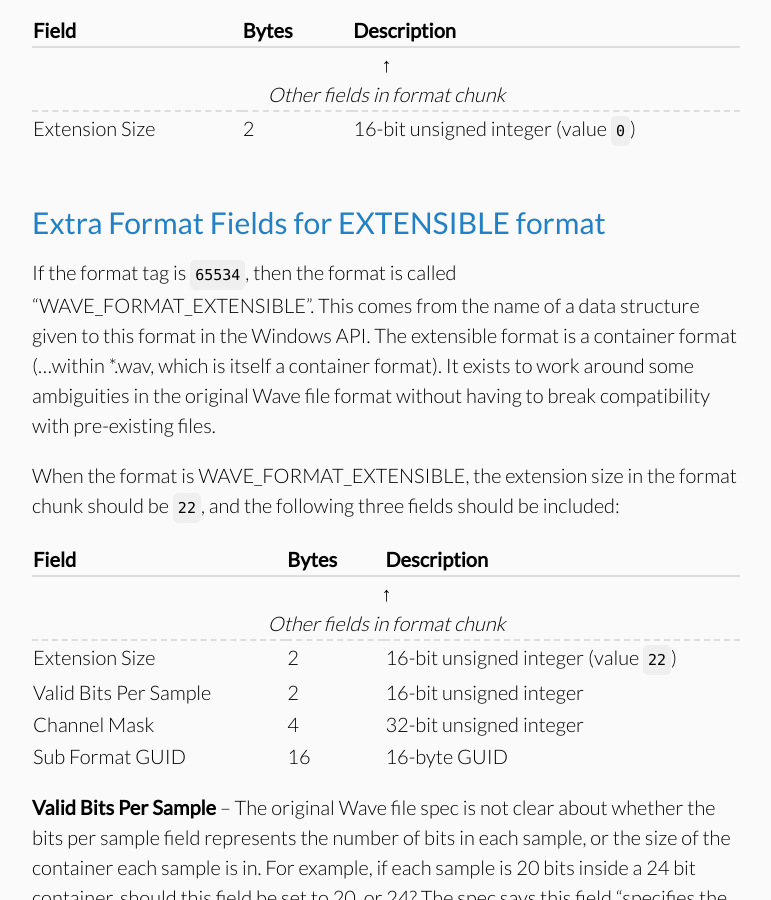
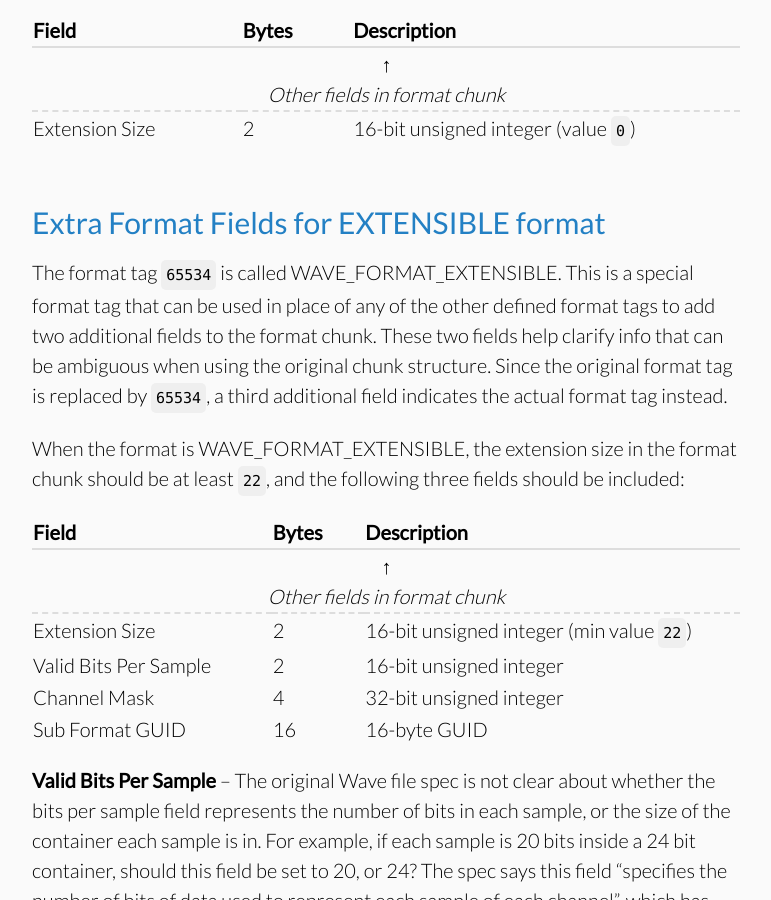
Before and after one commit to jstrait/wavefile, a Jekyll site: the page built from how_wave_files_work.html, in a window 1280 px wide and 900 px high, scrolled down 6859 px. Shown: the whole window, without its empty margins (254-1025 px from the left). Built offline with Jekyll 4.4.1, drawn with Linux system fonts in a browser that asks for light colours; some web fonts are replaced; some of the changed text lies outside the part shown.

Commit message:
Improving description of WAVE_FORMAT_EXTENSIBLE
The new description seems more clear, and fixes a few inaccurate
statements. In particular, that WAVE_FORMAT_EXTENSIBLE is the name
of a Windows API data structure (it's a format tag), that it's a
container format, and that the extension size must be 22.

```diff
--- a/how_wave_files_work.html
+++ b/how_wave_files_work.html
@@ -230,8 +230,8 @@ and Data Specifications 1.0, August 1991</a></li>
   </div>
 
   <h2>Extra Format Fields for EXTENSIBLE format</h2>
-  <p>If the format tag is <code>65534</code>, then the format is called &ldquo;WAVE_FORMAT_EXTENSIBLE&rdquo;. This comes from the name of a data structure given to this format in the Windows API. The extensible format is a container format (&hellip;within *.wav, which is itself a container format). It exists to work around some ambiguities in the original Wave file format without having to break compatibility with pre-existing files.</p>
-  <p>When the format is WAVE_FORMAT_EXTENSIBLE, the extension size in the format chunk should be <code>22</code>, and the following three fields should be included:</p>
+  <p>The format tag <code>65534</code> is called WAVE_FORMAT_EXTENSIBLE. This is a special format tag that can be used in place of any of the other defined format tags to add two additional fields to the format chunk. These two fields help clarify info that can be ambiguous when using the original chunk structure. Since the original format tag is replaced by <code>65534</code>, a third additional field indicates the actual format tag instead.</p>
+  <p>When the format is WAVE_FORMAT_EXTENSIBLE, the extension size in the format chunk should be at least <code>22</code>, and the following three fields should be included:</p>
   <div class="scroll-x">
     <table>
       <tr>
@@ -245,7 +245,7 @@ and Data Specifications 1.0, August 1991</a></li>
       <tr>
         <td>Extension Size</td>
         <td>2</td>
-        <td>16-bit unsigned integer (value <code>22</code>)</td>
+        <td>16-bit unsigned integer (min value <code>22</code>)</td>
       </tr>
       <tr>
         <td>Valid Bits Per Sample</td>
@@ -539,7 +539,7 @@ and Data Specifications 1.0, August 1991</a></li>
   <p>Alternately, PCM samples can be stored as floating point values. This is essentially the same as integer PCM format (i.e. format tag <code>1</code>), except that samples are in the range -1.0 to 1.0. The bits per sample field should be set to <code>32</code> or <code>64</code> to indicate the precision of the values. Sample frames should be layed out in the same way as described in the &ldquo;Integer PCM Data Chunk&rdquo; section above.</p>
   <h2>EXTENSIBLE Data Chunk</h2>
   <p>Format tag: <code>65534</code></p>
-  <p>Since WAVE_FORMAT_EXTENSIBLE is a container format, the format tag of <code>65534</code> doesn&rsquo;t imply any particular sample format. Instead, the sample format is indicated by the sub format GUID in the format chunk extension. For example, if the sub format GUID is the GUID for integer PCM, then the samples are in the same format as if the format tag was <code>1</code>.</p>
+  <p>Since WAVE_FORMAT_EXTENSIBLE doesn&rsquo;t imply any particular sample format, the sample format is instead indicated by the sub format GUID in the format chunk extension. For example, if the sub format GUID is the GUID for integer PCM, then the samples are in the same format as if the format tag was <code>1</code>.</p>
 
   <h2>References</h2>
   <p>Documents from Microsoft defining the initial file format, and changes over time:</p>
```
